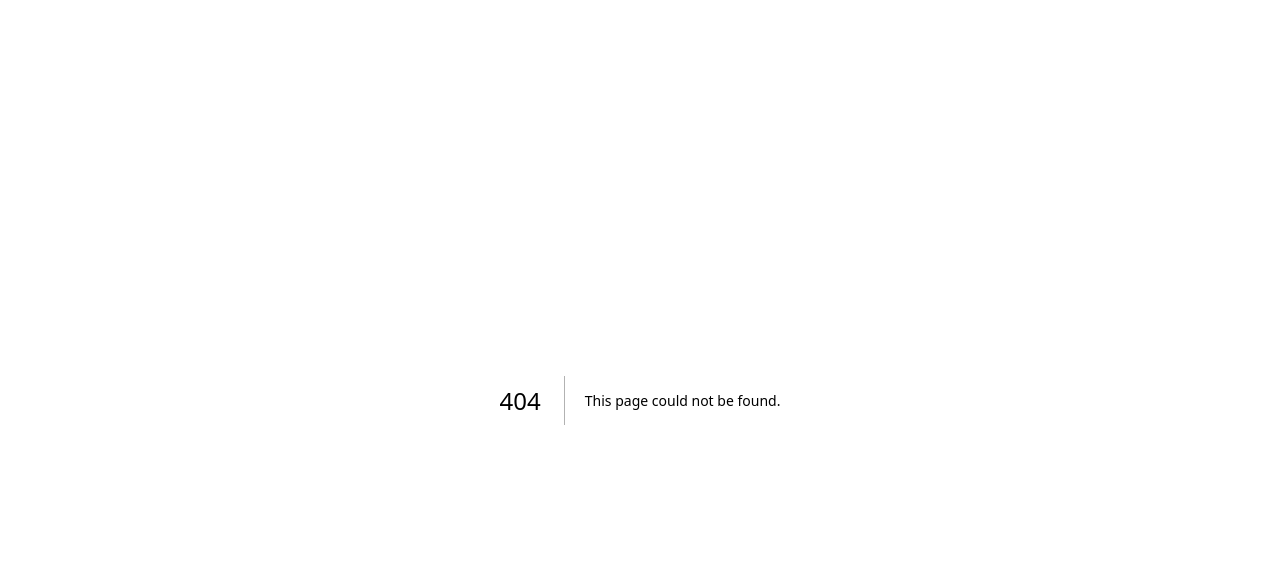
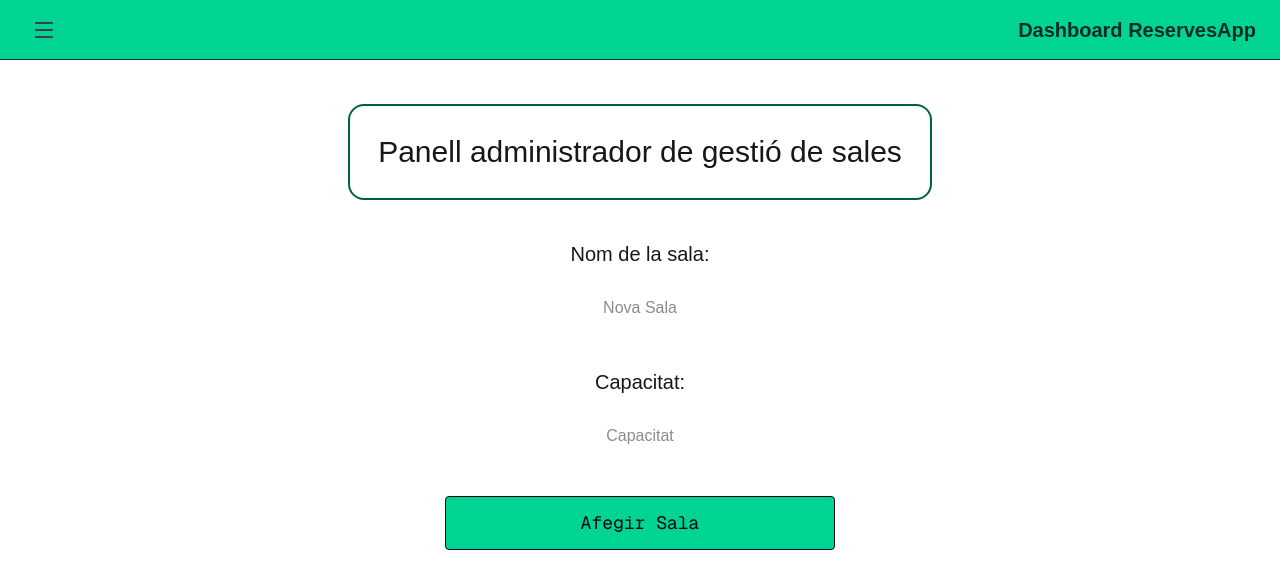
Before and after one commit to nlgarcia84/reservesapp-frontend, a Next.js app: page /dashboard/admin/gestio-sales in a window 1280 px wide. Before the commit this address had no page. Shown: the top 588 px of the page. Built offline with nearby package versions, Linux system fonts and the light colour scheme; no server answers.

Commit message:
adding new room

```diff
--- /dev/null
+++ b/app/dashboard/admin/gestio-sales/page.tsx
@@ -0,0 +1,103 @@
+'use client';
+
+import { useState } from 'react';
+import { setRooms } from '@/app/services/rooms';
+import { LoaderCircle } from 'lucide-react';
+
+const GestioSales = () => {
+  const [isLoading, setIsLoading] = useState(false);
+  const [showSuccess, setShowSuccess] = useState(false);
+  const [name, setName] = useState('');
+  const [capacity, setCapacity] = useState('');
+  const [error, setError] = useState('');
+
+  const toggleLoading = () => {
+    setShowSuccess(false);
+    setIsLoading(true);
+    setTimeout(() => {
+      setIsLoading(false);
+      setShowSuccess(true);
+      setTimeout(() => setShowSuccess(false), 2000);
+    }, 2000);
+  };
+
+  const handleSubmit = async (e: React.FormEvent<HTMLFormElement>) => {
+    e.preventDefault();
+    setError('');
+
+    toggleLoading();
+    try {
+      setRooms(name.trim(), parseInt(capacity, 10)); // { token, role }
+    } catch (err: unknown) {
+      console.error('Login error:', err);
+      setError(err instanceof Error ? err.message : 'An error occurred');
+    }
+  };
+
+  return (
+    <>
+      <div className="p-5">
+        <h1 className="text-3xl mb-10 border-2 border-emerald-800 rounded-2xl p-7 text-center">
+          Panell administrador de gestió de sales
+        </h1>
+        <div className="text-center mb-2">
+          <form
+            onSubmit={handleSubmit}
+            className="flex flex-col  ml-auto mr-auto"
+          >
+            <label className="text-xl mb-5" htmlFor="">
+              Nom de la sala:{' '}
+            </label>
+            <input
+              type="text"
+              placeholder="Nova Sala"
+              value={name}
+              onChange={(e) => setName(e.target.value)}
+              className="bg-white mb-10 px-2 py-2 rounded-3xl text-stone-900 text-center"
+            />
+
+            <label className="text-xl mb-5" htmlFor="">
+              Capacitat:{' '}
+            </label>
+            <input
+              type="text"
+              placeholder="Capacitat"
+              value={capacity}
+              onChange={(e) => setCapacity(e.target.value)}
+              className="bg-white mb-10 px-2 py-2 rounded-3xl text-stone-900 text-center"
+            />
+            <div className="w-full md:w-4/5 lg:w-2/3 mx-auto">
+              {isLoading ? (
+                <div className="text-center">
+                  <span className="block text-2xl mb-9">
+                    Actualitzant dades ...
+                  </span>
+                  <LoaderCircle
+                    className="mx-auto h-10 w-10 animate-spin text-emerald-400 motion-reduce:animate-none"
+                    aria-label="Carregant"
+                  />
+                </div>
+              ) : (
+                <>
+                  <button
+                    type="submit"
+                    className="block w-full sm:w-3/4 md:w-full lg:w-full mx-auto text-slate-950 text-lg p-3 border rounded bg-emerald-400 font-mono hover:bg-emerald-300"
+                  >
+                    Afegir Sala
+                  </button>
+                  {showSuccess && (
+                    <span className="block text-2xl mt-4 text-center text-emerald-300">
+                      Sala afegida!
+                    </span>
+                  )}
+                </>
+              )}
+            </div>
+          </form>
+        </div>
+      </div>
+    </>
+  );
+};
+
+export default GestioSales;
--- /dev/null
+++ b/app/dashboard/admin/gestiousuaris/page.tsx
@@ -0,0 +1,3 @@
+export const GestioUsuaris = () => {
+  return <div>Gestio Usuaris</div>;
+};
--- a/components/admin/AdminSidebar.tsx
+++ b/components/admin/AdminSidebar.tsx
@@ -1,4 +1,5 @@
-'use client';
+import Link from 'next/link';
+import { Sidebar } from '../layout/Sidebar';
 
 type AdminSidebarProps = {
   open: boolean;
@@ -7,28 +8,16 @@ type AdminSidebarProps = {
 
 export const AdminSidebar = ({ open, onClose }: AdminSidebarProps) => {
   return (
-    <aside
-      className={[
-        'fixed left-0 top-0 z-50 h-dvh w-64',
-        'bg-emerald-400 text-slate-800',
-        'transform transition-transform duration-300 ease-in-out will-change-transform',
-        open ? 'translate-x-0' : '-translate-x-full',
-      ].join(' ')}
-      aria-hidden={!open}
-    >
-      <nav className="p-10 flex flex-col gap-4 text-2xl">
-        <a href="">Dashboard</a>
-        <a href="">Gestió de Sales</a>
-        <a href="">Gestió Usuaris</a>
-        <a href="">Gestió Reserves</a>
-        <button
-          type="button"
-          onClick={onClose}
-          className="mt-6 text-base underline"
-        >
-          Amaga
-        </button>
-      </nav>
-    </aside>
+    <Sidebar open={open} onClose={onClose}>
+      <Link href="/dashboard/admin" onClick={onClose}>
+        Dashboard
+      </Link>
+      <Link href="/dashboard/admin/gestio-sales" onClick={onClose}>
+        Gestió de Sales
+      </Link>
+      <Link href="/dashboard/admin/gestio-reserves" onClick={onClose}>
+        Gestió Reserves
+      </Link>
+    </Sidebar>
   );
 };
--- /dev/null
+++ b/components/layout/Sidebar.tsx
@@ -0,0 +1,32 @@
+'use client';
+
+type Sidebar = {
+  open: boolean;
+  onClose: () => void;
+  children: React.ReactNode;
+};
+
+export const Sidebar = ({ open, onClose, children }: Sidebar) => {
+  return (
+    <aside
+      className={[
+        'fixed left-0 top-0 z-50 h-dvh w-64',
+        'bg-emerald-400 text-slate-800',
+        'transform transition-transform duration-300 ease-in-out will-change-transform',
+        open ? 'translate-x-0' : '-translate-x-full',
+      ].join(' ')}
+      aria-hidden={!open}
+    >
+      <nav className="p-10 flex flex-col gap-4 text-2xl">
+        {children}
+        <button
+          type="button"
+          onClick={onClose}
+          className="mt-6 text-base underline"
+        >
+          Amaga
+        </button>
+      </nav>
+    </aside>
+  );
+};
```
Also changed, not shown: app/dashboard/admin/gestio-reserves/page.tsx (added).
